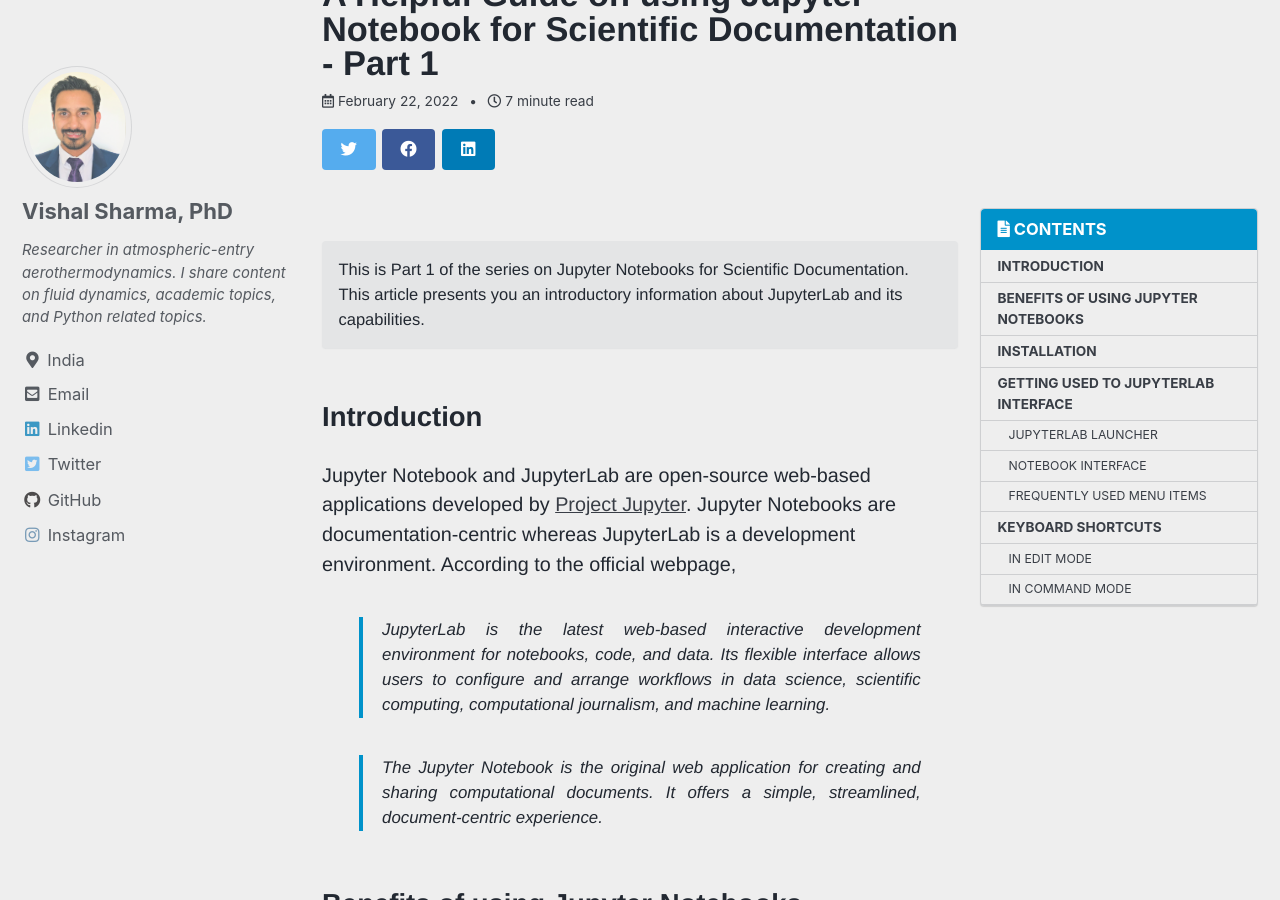
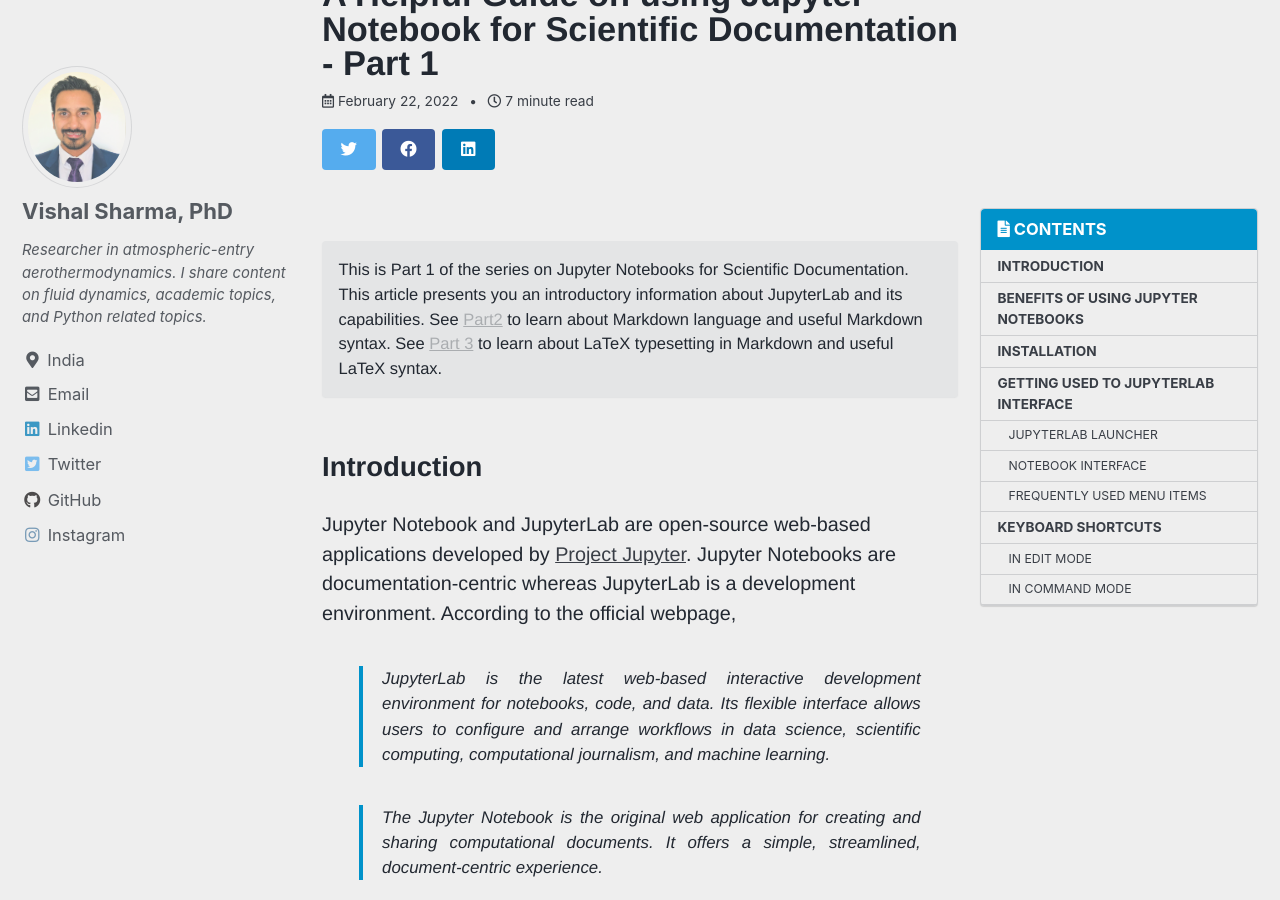
Before and after one commit to vxsharma-14/vxsharma-14.github.io, a Jekyll site: the page built from _posts/2022-02-22-guide-jupyter-notebook-for-scientific-writing-part-1.md, in a window 1280 px wide and 900 px high, scrolled down 924 px. Built offline with Jekyll 4.4.1, drawn with Linux system fonts in a browser that asks for light colours; cached includes are drawn as plain includes; comment, search, counter and statistics services are not loaded.

Commit message:
added part 3 URL in the post

```diff
--- a/_posts/2022-02-22-guide-jupyter-notebook-for-scientific-writing-part-1.md
+++ b/_posts/2022-02-22-guide-jupyter-notebook-for-scientific-writing-part-1.md
@@ -17,7 +17,7 @@
   - Jupyter Notebooks
 ---
 
-This is Part 1 of the series on Jupyter Notebooks for Scientific Documentation. This article presents you an introductory information about JupyterLab and its capabilities.
+This is Part 1 of the series on Jupyter Notebooks for Scientific Documentation. This article presents you an introductory information about JupyterLab and its capabilities. See [Part2](/jupyter%20notebooks/guide-jupyter-notebook-for-scientific-writing-part-2/) to learn about Markdown language and useful Markdown syntax. See [Part 3](/jupyter%20notebooks/guide-jupyter-notebook-for-scientific-writing-part-3/) to learn about LaTeX typesetting in Markdown and useful LaTeX syntax.
 {: .notice}
 
 ## Introduction
```
